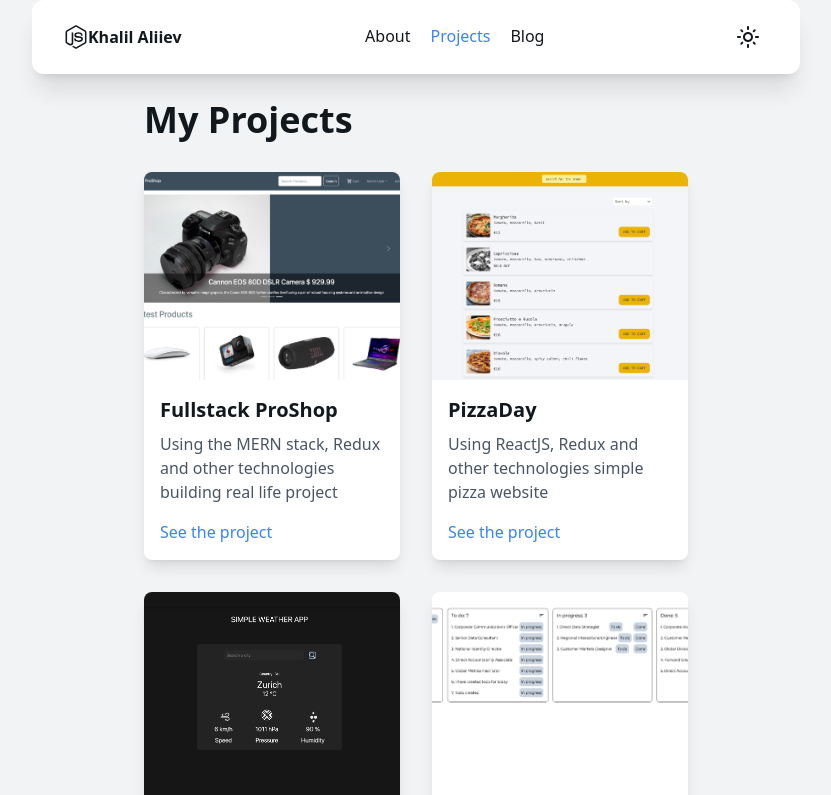
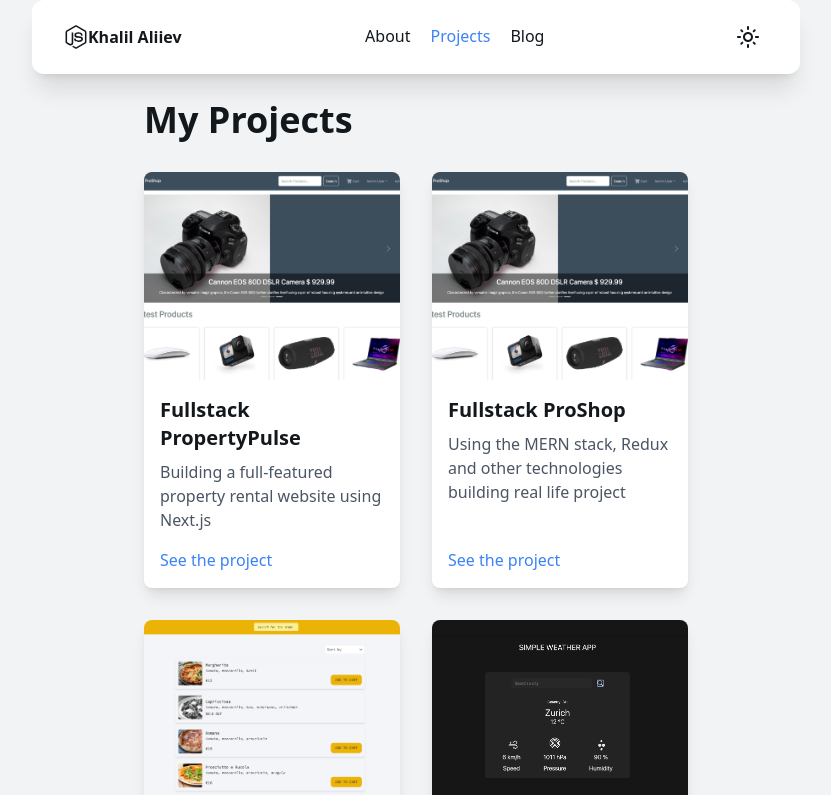
Before and after one commit to khalilaliev/react-ts-simple-portfolio, a React (Vite) app: page /projects in a window 1280 px wide. Shown: the top 795 px of the page, without its empty margins (224-1055 px from the left). Built offline with nearby package versions, Linux system fonts and the light colour scheme.

Commit message:
fix property image

```diff
--- a/src/data/projects.ts
+++ b/src/data/projects.ts
@@ -16,6 +16,17 @@ interface IProjects {
 export const projects: IProjects[] = [
   {
     id: 1,
+    title: "Fullstack PropertyPulse",
+    description:
+      "Building a full-featured property rental website using Next.js",
+    imageUrl: proshop,
+    link: "https://proshop-gu6d.onrender.com",
+    gitHub: "https://github.com/khalilaliev/react-proshop",
+    platform: "Web",
+    stack: "MongoDB, ExpressJS, ReactJS, NodeJS",
+  },
+  {
+    id: 2,
     title: "Fullstack ProShop",
     description:
       "Using the MERN stack, Redux and other technologies building  real life project",
@@ -26,7 +37,7 @@ export const projects: IProjects[] = [
     stack: "MongoDB, ExpressJS, ReactJS, NodeJS",
   },
   {
-    id: 2,
+    id: 3,
     title: "PizzaDay",
     description:
       "Using ReactJS, Redux and other technologies simple pizza website",
@@ -37,7 +48,7 @@ export const projects: IProjects[] = [
     stack: "ReactJS, TailwindCSS",
   },
   {
-    id: 3,
+    id: 4,
     title: "Simple Weather",
     description: "Using just HTML/CSS and JS simple weather app",
     imageUrl: weather,
@@ -47,7 +58,7 @@ export const projects: IProjects[] = [
     stack: "HTML/CSS, TailwindCSS, JavaScript, RippleUI",
   },
   {
-    id: 4,
+    id: 5,
     title: "Todo",
     description:
       "Using ReactJS simple todo app with the ability to set priority",
--- a/src/data/skills.ts
+++ b/src/data/skills.ts
@@ -1,6 +1,7 @@
 interface ISkills {
   id: number;
   skill: string;
+  icon?: JSX.Element;
 }
 
 export const skills: ISkills[] = [
@@ -48,4 +49,8 @@ export const skills: ISkills[] = [
     id: 11,
     skill: "Mongo",
   },
+  {
+    id: 12,
+    skill: "NextJS",
+  },
 ];
```
